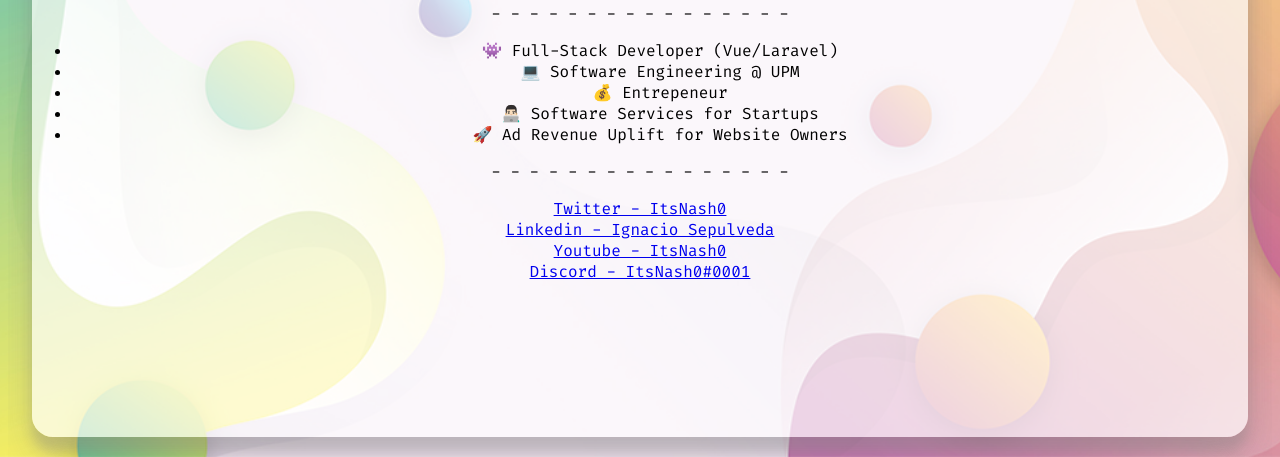
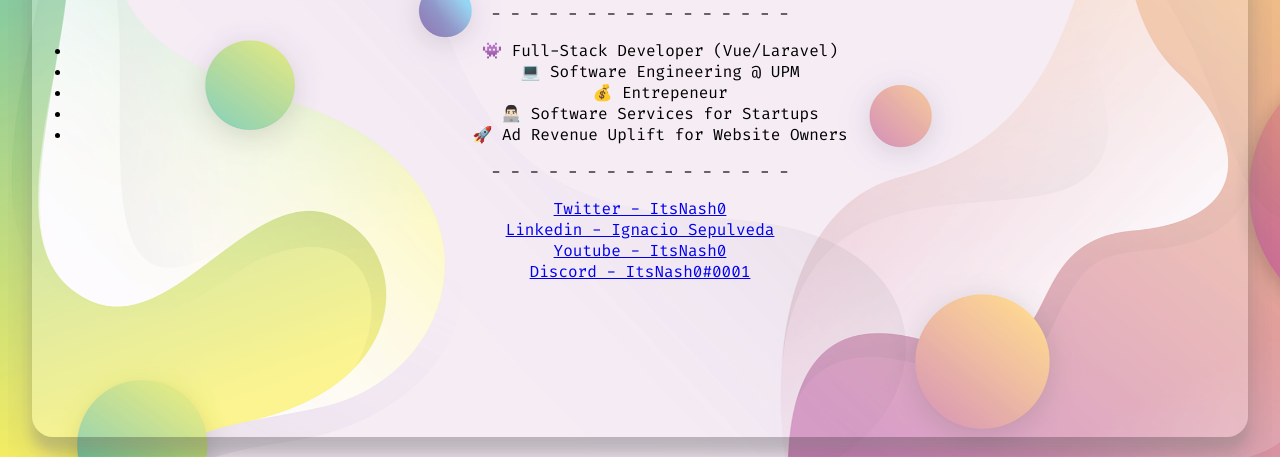
Before and after one commit to ItsNash0/shit-landing, a plain HTML site: page index.html in a window 1280 px wide. Shown: the part 343-800 px from the top of the page. Drawn offline with Linux system fonts and the light colour scheme.

Commit message:
shit is ready

```diff
--- a/index.html
+++ b/index.html
@@ -14,7 +14,7 @@
         height: 100vh;
         width: 100vw;
         font-family: 'Fira Code', monospace;
-        background-image: url("background.jpg");
+        background-image: url("background.png");
         background-size: cover;
         background-repeat: no-repeat;
         background-position: center;
@@ -29,7 +29,7 @@
     .container {
         height: 95vh;
         width: 95vw;
-        background-color: rgba(255, 255, 255, 0.7);
+        background-color: rgba(255, 255, 255, 0.3);
         border-radius: 21px;
         box-shadow: 0 19px 38px rgba(128, 128, 128, 0.3), 0 15px 12px rgba(128, 128, 128, 0.3);
     }
```
Also changed, not shown: background.png (added).
